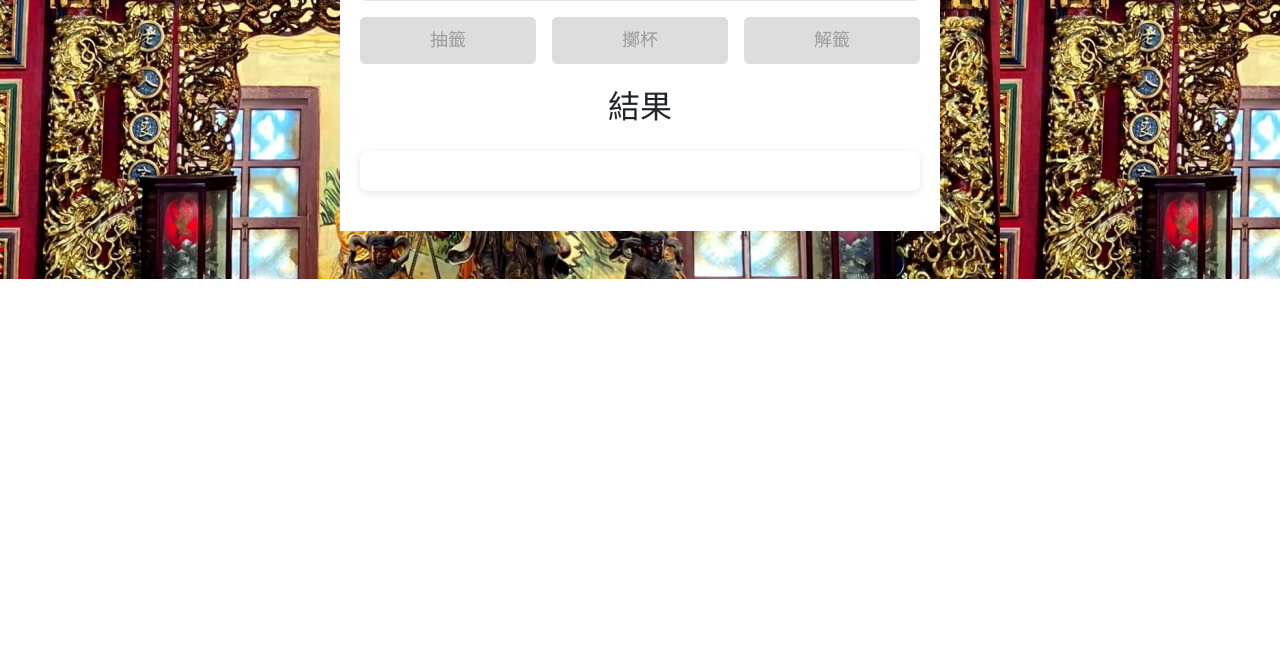
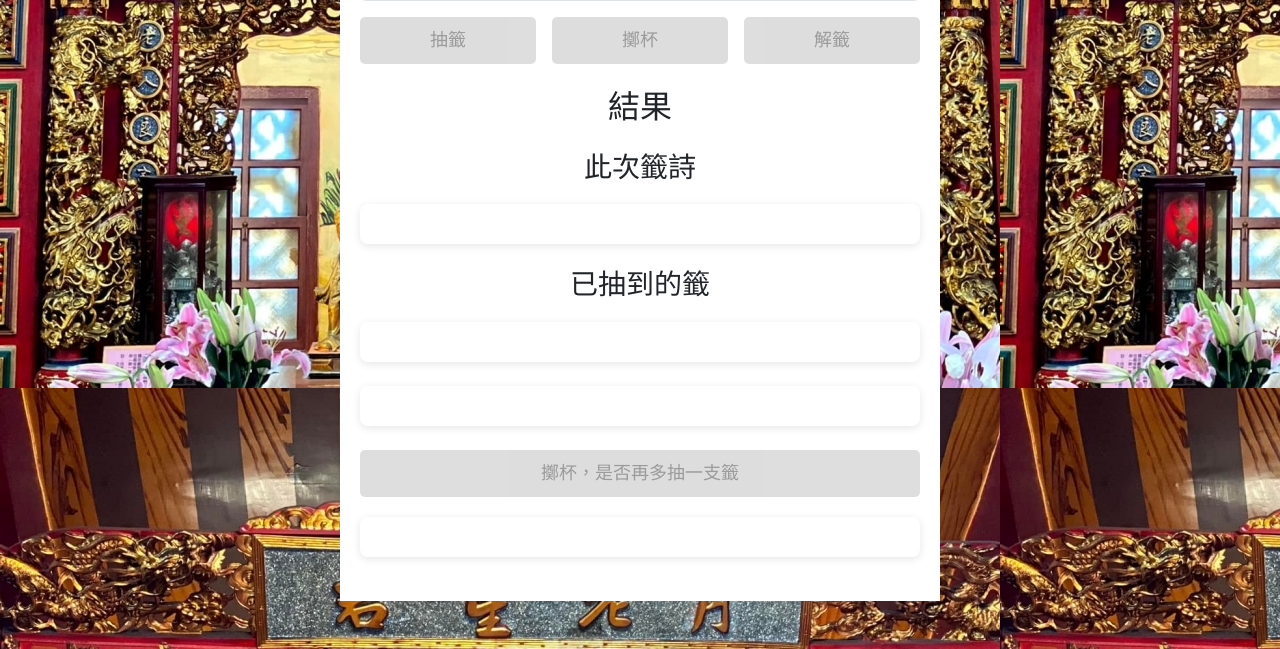
Before and after one commit to jason-hongtw/divination_blocks_IOT, a Flask app: template templates/pray_try.html in a window 1280 px wide. Shown: the part 612-1261 px from the top of the page. Before the commit the page ends 891 px from the top, so only its background shows below. Run offline with Flask 3, Linux system fonts and the light colour scheme; the template is opened without the code that fills it, so the values that code supplies are empty.

Commit message:
feature: 連續擲杯與歷史籤顯示

```diff
--- a/templates/pray_try.html
+++ b/templates/pray_try.html
@@ -53,17 +53,41 @@
             </div>
 
             <h2 class="text-center mb-4">結果</h2>
-            <div id="result" class="result-container"></div>
+
+            <!-- 此次籤詩 -->
+            <h3 class="text-center mb-3">此次籤詩</h3>
+            <div id="currentPoem" class="result-container mb-4"></div>
+
+            <!-- 已抽到的籤 -->
+            <h3 class="text-center mb-3">已抽到的籤</h3>
+            <div id="drawnPoems" class="result-container mb-4"></div>
+
+            <!-- 原有結果區塊 -->
+            <div id="result" class="result-container mb-4"></div>
+
+            <!-- 是否再多抽一支籤按鈕 -->
+            <div class="button-group d-flex justify-content-center gap-3 mb-3">
+                <button id="moreThrowBtn" class="btn btn-primary" disabled>擲杯，是否再多抽一支籤</button>
+            </div>
+
+            <!-- 是否再多抽一支籤結果 -->
+            <div id="moreThrowResult" class="result-container mb-4"></div>
         </section>
     </main>
 
     <script src="https://cdn.jsdelivr.net/npm/bootstrap@5.3.0/dist/js/bootstrap.bundle.min.js"></script>
     <script>
+
+        // 用於儲存已抽到的籤詩
+        let drawnPoems = [];
+        let currentPoemIds = [];
+
         document.addEventListener("DOMContentLoaded", function() {
             document.getElementById("drawBtn").addEventListener("click", startDraw);
             document.getElementById("throwBtn").addEventListener("click", startThrow);
             document.getElementById("interpretBtn").addEventListener("click", interpretLottery);
             document.getElementById("preThrowBtn").addEventListener("click", startPreThrow);
+            document.getElementById("moreThrowBtn").addEventListener("click", startMoreThrow);
             checkInput();
         });
 
@@ -88,18 +112,26 @@
             const address = document.getElementById("userAddress").value.trim();
             const question = document.getElementById("userQuestion").value.trim();
 
-            document.getElementById("result").innerText = "抽籤中...";
-            fetch("/draw_lottery", { method: "POST" })
+            document.getElementById("currentPoem").innerText = "抽籤中...";
+            fetch("/draw_lottery", {
+                method: "POST",
+                headers: { "Content-Type": "application/json" },
+                body: JSON.stringify({ exclude_ids: currentPoemIds })
+            })
                 .then(response => response.json())
                 .then(data => {
                     if (data.status === "success") {
-                        document.getElementById("result").innerText = `抽到籤:\n` + data.poem;
+                        document.getElementById("currentPoem").innerText = `抽到籤:\n` + data.poem;
                         document.getElementById("drawBtn").disabled = true;
                         document.getElementById("throwBtn").disabled = false;
                         document.getElementById("interpretBtn").disabled = true;
+                        document.getElementById("moreThrowBtn").disabled = true;
                     }
                 })
-                .catch(error => console.error("抽籤錯誤:", error));
+                .catch(error => {
+                    console.error("抽籤錯誤:", error);
+                    document.getElementById("currentPoem").innerText = "抽籤失敗，請稍後再試。";
+                });
         }
 
         function startThrow() {
@@ -113,14 +145,39 @@
                             `本次結果：${data.result}（請繼續擲杯）\n目前累計聖杯${data.sacred_count}次`;
                         document.getElementById("throwBtn").disabled = false;
                     } else if (data.status === "DONE") {
-                        document.getElementById("result").innerText = data.result;
-                        document.getElementById("throwBtn").disabled = true;
-                        document.getElementById("interpretBtn").disabled = false;
+                        // 顯示籤詩 ID 和內容，並移動到「已抽到的籤」
+                        fetch("/get_current_poem", { method: "GET" })
+                            .then(response => response.json())
+                            .then(poemData => {
+                                drawnPoems.push(poemData);
+                                currentPoemIds.push(poemData.id);
+                                // 清空「此次籤詩」
+                                document.getElementById("currentPoem").innerText = "";
+                                // 更新「已抽到的籤」
+                                let drawnHtml = "";
+                                drawnPoems.forEach(poem => {
+                                    drawnHtml += `
+                                        <div class="card mb-3">
+                                            <div class="card-body">
+                                                <h3 class="card-title">籤詩 ID：${poem.id}</h3>
+                                                <p class="card-text">${poem.poem}</p>
+                                            </div>
+                                        </div>
+                                    `;
+                                });
+                                document.getElementById("drawnPoems").innerHTML = drawnHtml;
+                                document.getElementById("result").innerText = "三次聖杯達成";
+                                document.getElementById("throwBtn").disabled = true;
+                                document.getElementById("moreThrowBtn").disabled = false;
+                                document.getElementById("interpretBtn").disabled = true;
+                            })
+                            .catch(error => console.error("獲取籤詩錯誤:", error));
                     } else if (data.status === "FAILED") {
                         document.getElementById("result").innerText = data.result;
                         document.getElementById("drawBtn").disabled = false;
                         document.getElementById("throwBtn").disabled = true;
                         document.getElementById("interpretBtn").disabled = true;
+                        document.getElementById("moreThrowBtn").disabled = true;
                     }
                 })
                 .catch(error => console.error("擲杯錯誤:", error));
@@ -136,24 +193,27 @@
             fetch("/interpret_lottery", {
                 method: "POST",
                 headers: { "Content-Type": "application/json" },
-                body: JSON.stringify({ name, birth, address, question })
+                body: JSON.stringify({ name, birth, address, question, poem_ids: currentPoemIds })
             })
                 .then(response => response.json())
                 .then(data => {
-                    document.getElementById("result").innerHTML = `
+                    let resultHtml = `
                         <div class="card">
-                            <img src="/static/poem_img/poem_${data.id}.png" alt="籤詩圖片" class="card-img-top poem-image">
                             <div class="card-body">
-                                <h3 class="card-title">籤詩</h3>
-                                <p class="card-text">${data.poem}</p>
-                                <h3 class="card-title">解籤</h3>
+                                <h3 class="card-title">綜合解籤</h3>
                                 <p class="card-text">${data.interpretation}</p>
                             </div>
                         </div>
                     `;
+                    document.getElementById("result").innerHTML = resultHtml;
+                    document.getElementById("currentPoem").innerText = ""; // 清空「此次籤詩」
                     document.getElementById("drawBtn").disabled = false;
                     document.getElementById("throwBtn").disabled = true;
                     document.getElementById("interpretBtn").disabled = true;
+                    document.getElementById("moreThrowBtn").disabled = true;
+                    drawnPoems = [];
+                    currentPoemIds = [];
+                    document.getElementById("drawnPoems").innerHTML = ""; // 清空「已抽到的籤」
                 })
                 .catch(error => console.error("解籤錯誤:", error));
         }
@@ -200,6 +260,42 @@
                     document.getElementById("preThrowBtn").disabled = false;
                 });
         }
+
+        function startMoreThrow() {
+            document.getElementById("moreThrowResult").innerText = "擲杯中...";
+            document.getElementById("moreThrowBtn").disabled = true;
+            fetch("/start_throw", { method: "POST" })
+                .then(response => response.json())
+                .then(data => {
+                    if (data.status === "PRE_THROW" || data.status === "PENDING" || data.status === "DONE" || data.status === "FAILED") {
+                        if (data.result === "聖杯") {
+                            document.getElementById("moreThrowResult").innerText = "您擲出聖杯，神明指示再抽一支籤";
+                            document.getElementById("drawBtn").disabled = false;
+                            document.getElementById("throwBtn").disabled = true;
+                            document.getElementById("interpretBtn").disabled = true;
+                            document.getElementById("currentPoem").innerText = ""; // 清空「此次籤詩」
+                        } else {
+                            document.getElementById("moreThrowResult").innerText = "您擲出笑杯或蓋杯，不需要再繼續抽籤，開始解籤";
+                            document.getElementById("drawBtn").disabled = true;
+                            document.getElementById("throwBtn").disabled = true;
+                            document.getElementById("interpretBtn").disabled = true;
+                            interpretLottery();
+                        }
+                    } else if (data.status === "BLOCKED") {
+                        document.getElementById("moreThrowResult").innerText = data.result;
+                        document.getElementById("drawBtn").disabled = true;
+                        document.getElementById("throwBtn").disabled = true;
+                        document.getElementById("interpretBtn").disabled = true;
+                    } else {
+                        document.getElementById("moreThrowResult").innerText = "擲杯結果異常，請稍後再試";
+                    }
+                })
+                .catch(error => {
+                    console.error("是否再抽籤擲杯錯誤:", error);
+                    document.getElementById("moreThrowResult").innerText = "擲杯失敗，請稍後再試。";
+                    document.getElementById("moreThrowBtn").disabled = false;
+                });
+        }
     </script>
 </body>
 </html>
```
Also changed, not shown: lottery_app.py (+45 -10 lines).
